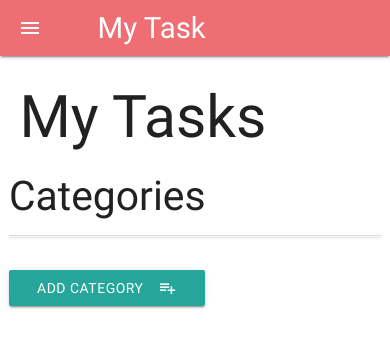
After one commit to bramrodrigo89/task-manager, a Flask app: page /get_categories in a window 390 px wide. The commit adds this page. Shown: the top 348 px of the page. Run offline with Flask 2, Linux system fonts and the light colour scheme; data that the repository does not hold is empty; some libraries are stand-ins or nearby versions.

Commit message:
completed functionalities and routes to add new tasks, categories and edit tasks and categories, navbar added, sidebar not working for mobile yet

```diff
--- a/app.py
+++ b/app.py
@@ -46,6 +46,41 @@ def update_task(task_id):
     })
     return redirect(url_for('get_tasks'))
 
+@app.route('/delete_task/<task_id>')
+def delete_task(task_id):
+    mongo.db.tasks.remove({'_id':ObjectId(task_id)})
+    return redirect(url_for('get_tasks'))
+
+@app.route('/get_categories')
+def get_categories():
+    return render_template('categories.html', categories=mongo.db.categories.find())
+
+@app.route('/edit_category/<category_id>')
+def edit_category(category_id):
+    return render_template('editcategory.html', category=mongo.db.categories.find_one({'_id': ObjectId(category_id)}))
+
+@app.route('/update_category/<category_id>', methods=['POST'])
+def update_category(category_id):
+    mongo.db.categories.update(
+        {'_id': ObjectId(category_id)},
+        {'category_name': request.form.get('category_name')})
+    return redirect(url_for('get_categories'))
+
+@app.route('/delete_category/<category_id>')
+def delete_category(category_id):
+    mongo.db.categories.remove({'_id': ObjectId(category_id)})
+    return redirect(url_for('get_categories'))
+
+@app.route('/insert_category', methods=['POST'])
+def insert_category():
+    category_doc = {'category_name': request.form.get('category_name')}
+    mongo.db.categories.insert_one(category_doc)
+    return redirect(url_for('get_categories'))
+
+@app.route('/add_category')
+def add_category():
+    return render_template('addcategory.html')
+
 if __name__=='__main__':
     app.run(host=os.getenv("IP","0.0.0.0"),
         port=int(os.getenv("PORT","5000")),
--- a/static/css/style.css
+++ b/static/css/style.css
@@ -13,3 +13,9 @@
 .task_arrow {
     margin-top: 10px;
 }
+
+.align-center {
+    display: flex;
+    justify-content: left;
+    align-items: center;
+}
--- a/templates/base.html
+++ b/templates/base.html
@@ -10,8 +10,26 @@
     <title>My Task Manager</title>
 </head>
 <body>
-    <h1>Tasks</h1>
-    <div class="container">
+	<header>
+		<nav>
+			<div class="nav-wrapper">
+				<a href="{{url_for('get_tasks')}}" class="brand-logo">My Task Manager</a>
+				<a href="#" data-activates="mobile-demo" class="button-collapse"><i class="material-icons">menu</i></a>
+				<ul id="nav-mobile" class="right hide-on-med-and-down">
+					<li><a href="{{url_for('get_tasks')}}">Home</a></li>
+					<li><a href="{{url_for('new_task')}}">New Task</a></li>
+					<li><a href="{{url_for('get_categories')}}">Manage Categories</a></li>
+				</ul>
+				<ul class="side-nav" id="mobile-demo">
+					<li><a href="{{url_for('get_tasks')}}">Home</a></li>
+					<li><a href="{{url_for('new_task')}}">New Task</a></li>
+					<li><a href="{{url_for('get_categories')}}">Manage Categories</a></li>
+				</ul>
+			</div>
+		</nav>
+	</header>
+	<div class="container">
+        <h1>My Tasks</h1>
         {% block content %}
         {% endblock %}
     </div>
--- /dev/null
+++ b/templates/categories.html
@@ -0,0 +1,28 @@
+{% extends 'base.html'%}
+{% block content %}
+
+<div class="row">
+    <h3>Categories</h3>
+    <ul class="collapsible" data-collapsible="accordion">
+        {% for category in categories %}
+        <li>
+            <div class="collapsible-header">
+                    <div class="col s6 m3">
+                        <a href="{{ url_for('edit_category', category_id=category._id)}}" class="waves-effect waves-light btn btn-small">Edit</a>
+                        <a href="{{ url_for('delete_category', category_id=category._id)}}" class="waves-effect waves-light btn btn-small light-blue darken-1">Delete</a>
+                    </div>
+                    <div class="col s6 m9 align-center">
+                        <p><strong>{{category.category_name.capitalize()}}</strong></p>
+                    </div>
+            </div>
+        </li>
+        {% endfor %}
+    </ul>
+</div>
+<div class="row">
+    <a href="{{url_for('add_category')}}" class="waves-effect waves-light btn">
+        <i class="material-icons right">playlist_add</i>Add Category
+    </a>
+</div>
+
+{% endblock %}
--- a/templates/tasks.html
+++ b/templates/tasks.html
@@ -8,7 +8,7 @@
                     <i class="material-icons">keyboard_arrow_down</i>
                 </div>
                 <div class="col s6">
-                    <a class="waves-effect waves-light btn btn-small light-blue darken-1">Done</a>
+                    <a href="{{ url_for('delete_task',task_id=task._id)}}" class="waves-effect waves-light btn btn-small light-blue darken-1">Done</a>
                     <a href="{{ url_for('edit_task',task_id=task._id)}}" class="waves-effect waves-light btn btn-small"><i class="material-icons left">create</i>Edit</a>
                 </div>
                 <div class="col s4 task_header">
```
Also changed, not shown: templates/addcategory.html (added, +19 -0 lines), templates/editcategory.html (added, +24 -0 lines).
